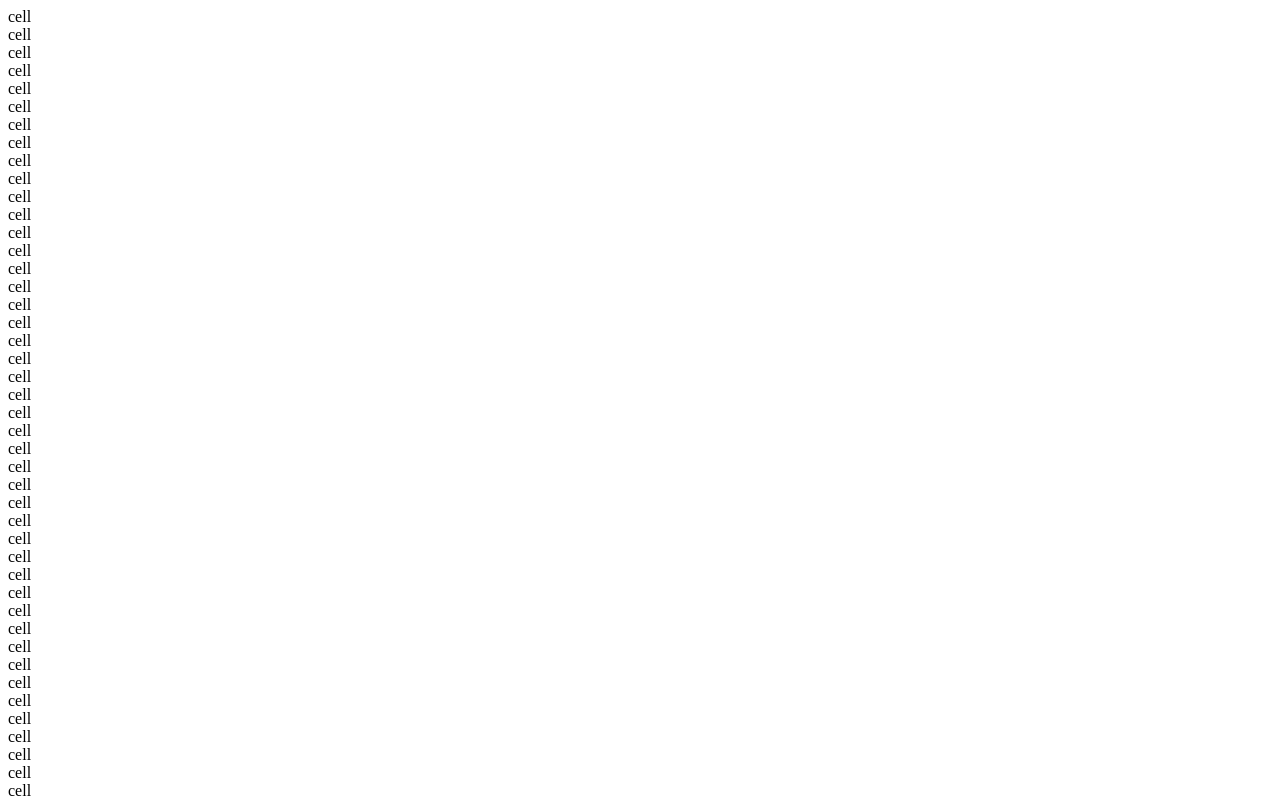
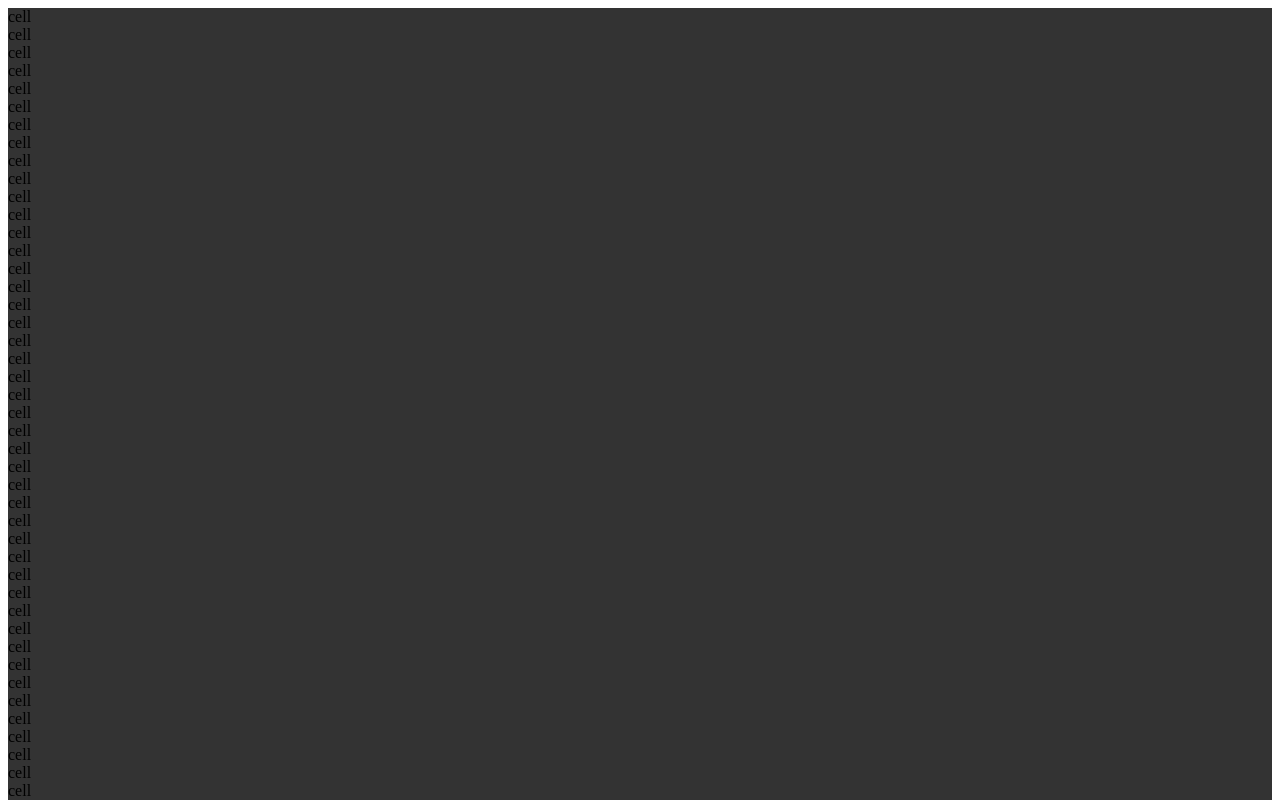
Before and after one commit to nocdim/tetris_REACT, a React (Create React App) app: page / in a window 1280 px wide. Shown: the top 800 px of the page. Built offline with nearby package versions, Linux system fonts and the light colour scheme.

Commit message:
StyleCell created

```diff
--- a/src/components/Cell.jsx
+++ b/src/components/Cell.jsx
@@ -1,10 +1,12 @@
 import React from "react";
+import { StyledCell } from './styles/StyledCell'
+import { TETROMINOS } from '../tetrominos'
 
 const Cell = ({ type }) => {
     return (
-        <div>
+        <StyledCell type={type} color={TETROMINOS[type].color}>
             cell
-        </div>
+        </StyledCell>
     )
 
 }
--- a/src/components/styles/StyledCell.js
+++ b/src/components/styles/StyledCell.js
@@ -1,7 +1,12 @@
 import styled from 'styled-components'
 
-//creating styled component
+//creating styled component for Cell
 export const StyledCell = styled.div`
     width: auto;
-    bac
+    background: rgba(${props => props.color}, 0.8);
+    border: ${props => (props.type === 0 ? '0px solid' : '4px solid')};
+    border-bottom-color: rgba(${props => props.color}, 0.1);
+    border-right-color: rgba(${props => props.color}, 1);
+    border-top-color: rgba(${props => props.color}, 1);
+    border-left-color: rgba(${props => props.color}, 0.3);
 `
```
